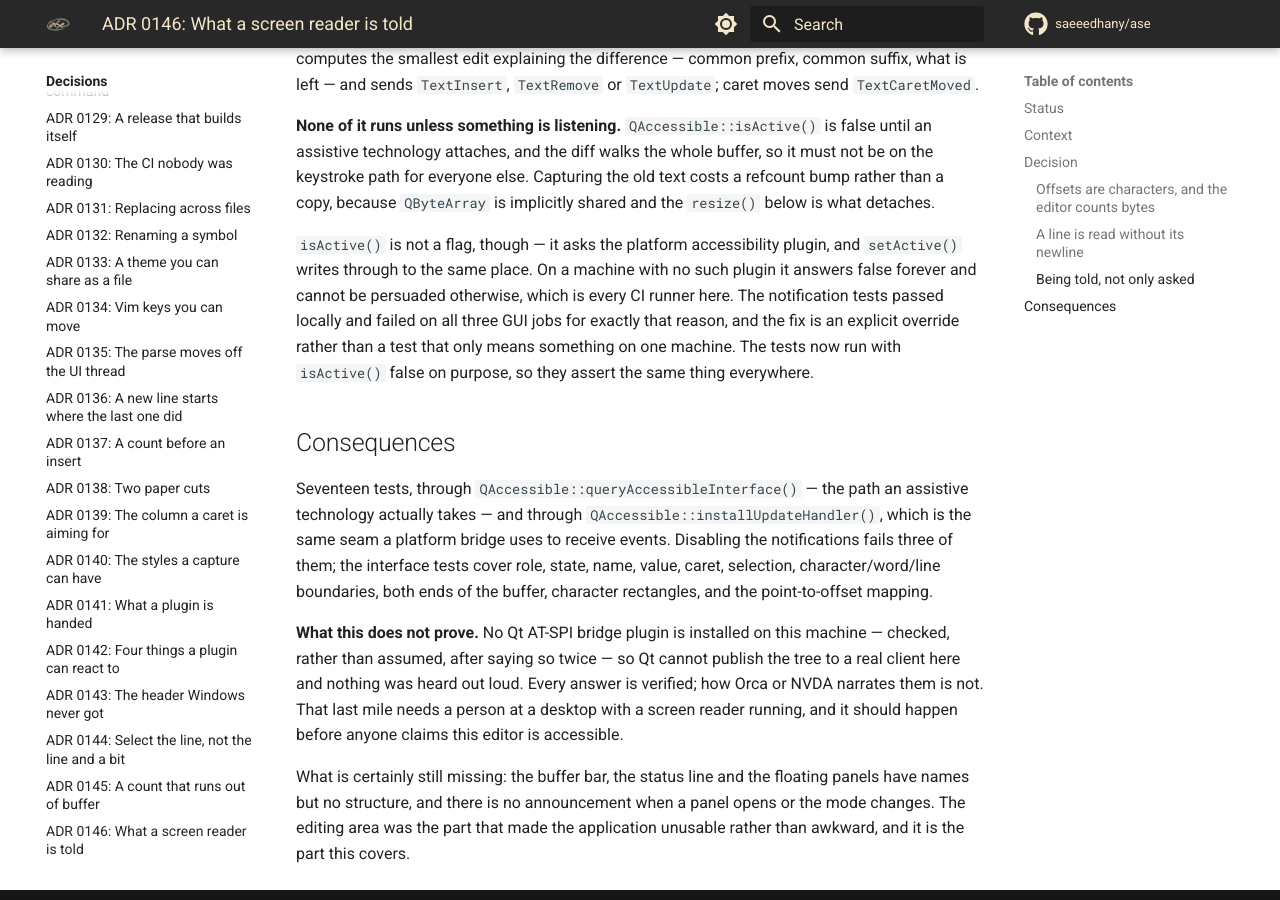
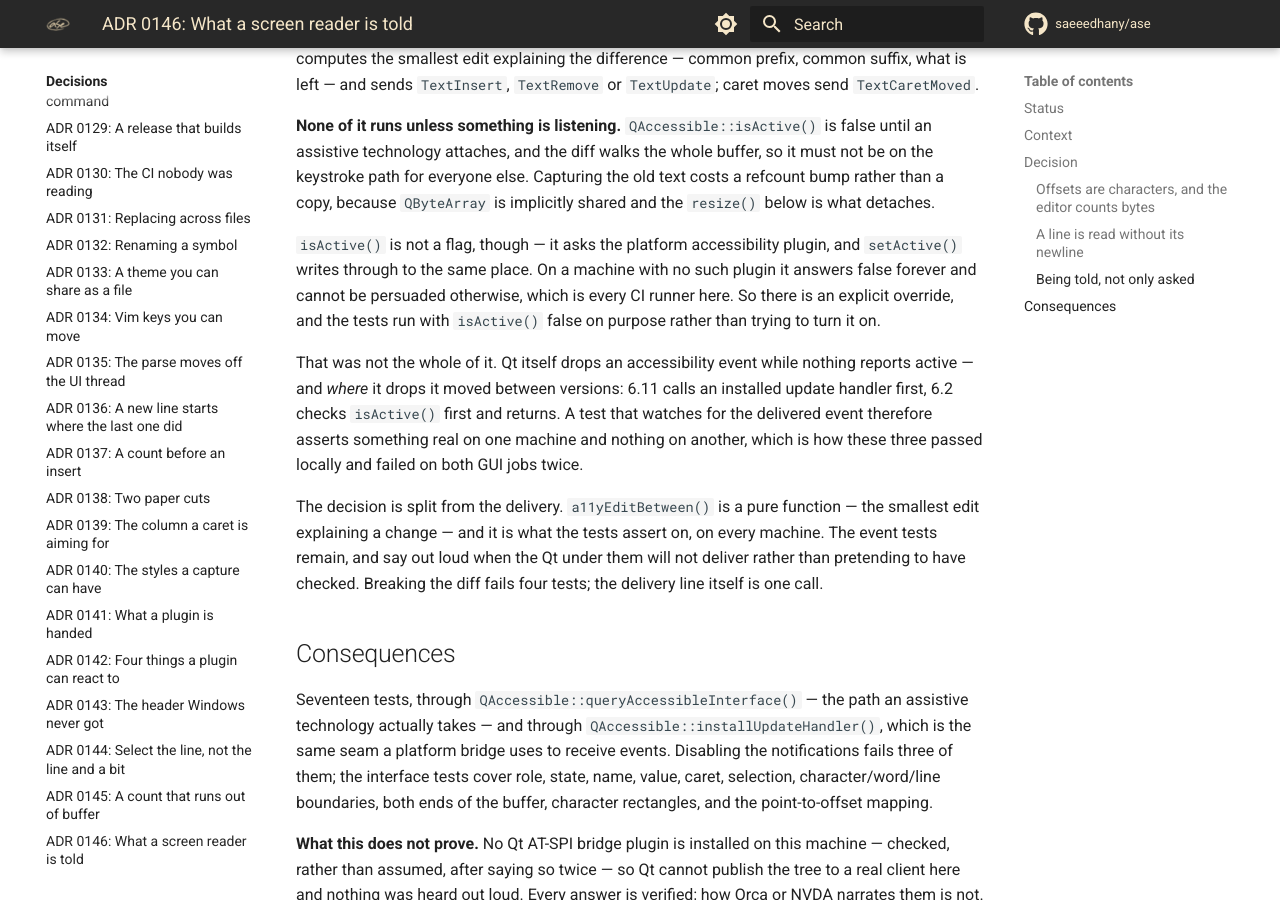
Before and after one commit to saeeedhany/ase, an MkDocs documentation site: the page built from docs/adr/0146-what-a-screen-reader-is-told.md, in a window 1280 px wide and 900 px high, scrolled down 1538 px. Built offline with MkDocs 1.6.1 and Material for MkDocs 9.7.7, drawn with Linux system fonts in a browser that asks for light colours; comment, search, counter and statistics services are not loaded.

Commit message:
Assert the decision, not Qt's delivery of it
The three notification tests failed on both GUI jobs again. The
override was working; Qt was dropping the events. It refuses to deliver
while nothing reports active, and where it checks moved between
versions — 6.11 calls an installed update handler first, 6.2 checks and
returns before reaching it. So a test watching for the delivered event
asserts something real on one machine and nothing on another.

a11yEditBetween() is now a pure function — the smallest edit that
explains a change — and three tests assert on it directly, including
the case a naive prefix/suffix walk gets wrong, where both halves try
to claim the same character. Breaking it fails four tests.

The event tests stay, and skip with the reason when the Qt underneath
them will not deliver, rather than passing quietly or failing for
something that is not a bug.

```diff
--- a/docs/adr/0146-what-a-screen-reader-is-told.md
+++ b/docs/adr/0146-what-a-screen-reader-is-told.md
@@ -80,11 +80,24 @@ what detaches.
 `isActive()` is not a flag, though — it asks the platform accessibility
 plugin, and `setActive()` writes through to the same place. On a machine
 with no such plugin it answers false forever and cannot be persuaded
-otherwise, which is every CI runner here. The notification tests passed
-locally and failed on all three GUI jobs for exactly that reason, and
-the fix is an explicit override rather than a test that only means
-something on one machine. The tests now run with `isActive()` false on
-purpose, so they assert the same thing everywhere.
+otherwise, which is every CI runner here. So there is an explicit
+override, and the tests run with `isActive()` false on purpose rather
+than trying to turn it on.
+
+That was not the whole of it. Qt itself drops an accessibility event
+while nothing reports active — and *where* it drops it moved between
+versions: 6.11 calls an installed update handler first, 6.2 checks
+`isActive()` first and returns. A test that watches for the delivered
+event therefore asserts something real on one machine and nothing on
+another, which is how these three passed locally and failed on both GUI
+jobs twice.
+
+The decision is split from the delivery. `a11yEditBetween()` is a pure
+function — the smallest edit explaining a change — and it is what the
+tests assert on, on every machine. The event tests remain, and say out
+loud when the Qt under them will not deliver rather than pretending to
+have checked. Breaking the diff fails four tests; the delivery line
+itself is one call.
 
 ## Consequences
 
```
Also changed, not shown: 3 other files.
